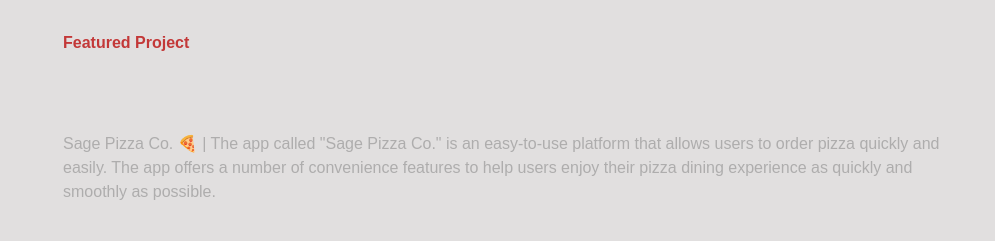
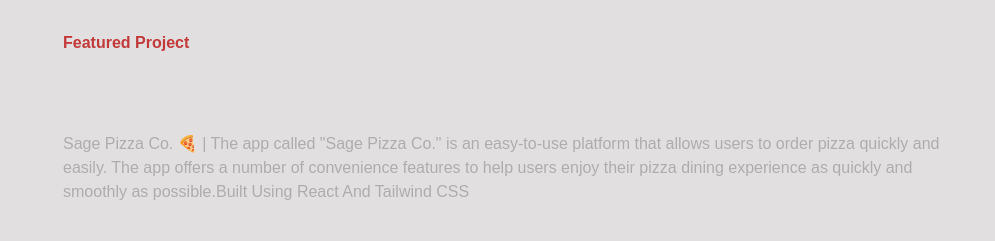
Before and after one commit to SixxPathz/SixxPathz.github.io, a plain HTML site: page index.html in a window 1280 px wide. Shown: the part 1520-1761 px from the top of the page, without its empty margins (285-1280 px from the left). Drawn offline with nearby package versions, Linux system fonts and the light colour scheme; a web font is replaced by a local one.

Commit message:
Update index.html

```diff
--- a/index.html
+++ b/index.html
@@ -155,7 +155,7 @@
     <h6 class="text-brand">Featured Project</h6>
     <br><br><br>
 
-    <p>Sage Pizza Co. 🍕 | The app called "Sage Pizza Co." is an easy-to-use platform that allows users to order pizza quickly and easily. The app offers a number of convenience features to help users enjoy their pizza dining experience as quickly and smoothly as possible.</p>
+    <p>Sage Pizza Co. 🍕 | The app called "Sage Pizza Co." is an easy-to-use platform that allows users to order pizza quickly and easily. The app offers a number of convenience features to help users enjoy their pizza dining experience as quickly and smoothly as possible.Built Using React And Tailwind CSS</p>
     <br> <div class="social-icons">
         <p class="repo">Live Website:</p>  <a href="https://github.com/SixxPathz/e-Waste_Management_System" target="_blank" rel="noopener noreferrer"><i class="las la-external-link-alt"></i></a>
 
```
